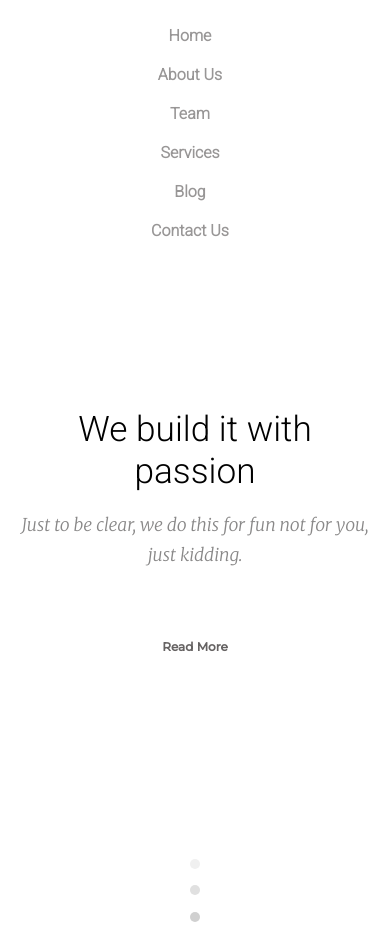
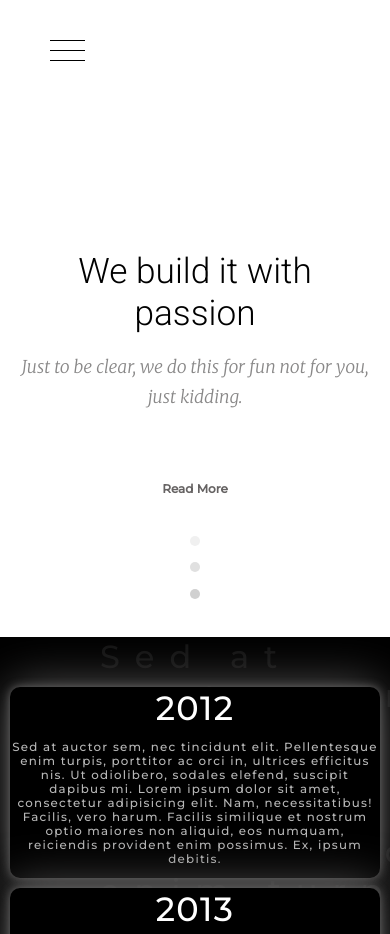
Before and after one commit to darkside1809/LP-for-Company, a plain HTML site: page index.html in a window 390 px wide. Shown: the top 934 px of the page. Drawn offline with nearby package versions, Linux system fonts and the light colour scheme; files that its build step writes are made by us from their sources.

Commit message:
add navbar

```diff
--- a/css/media-queries.css
+++ b/css/media-queries.css
@@ -1,9 +1,16 @@
 @media screen and (max-width: 992px) {
   /* header section */
   .header .menu-list {
-    flex-direction: column;
-    align-items: center;
-    position: relative;
+    display: none;
+  }
+  .header .menu-list {
+    display: none;
+  }
+  .header .nav__bar {
+    display: block;
+  }
+  .header .navbar {
+
   }
   .header .menu-list .logo {
     display: none;
--- a/css/style.css
+++ b/css/style.css
@@ -6,7 +6,7 @@ body {
   margin: 0;
   padding: 0;
   box-sizing: border-box;
-  transition: .5s ease;
+  transition: 0.5s ease;
 }
 /* Header Section */
 .header {
@@ -14,20 +14,51 @@ body {
   display: flex;
   flex-direction: column;
   justify-content: space-between;
-  height: 950px;
   width: 100%;
-  margin: 0 auto;
   background: #fff;
+}
+.header .navbar {
+  display: flex;
+  padding: 50px;
+  align-items: center;
+  max-width: 35px;
+  height: 100px;
+  cursor: pointer;
+}
+.header .nav__bar {
+  display: none;
+}
+.header .navbar .nav__row {
+  position: relative;
+  width: 100%;
+  height: 1px;
+  background: #000;
+}
+.header .navbar .nav__row::before,
+.header .navbar .nav__row::after {
+  content: '';
+  position: absolute;
+  background: #000;
+  height: 100%;
+  width: 100%;
+}
+.header .navbar .nav__row::before {
+  top: -10px;
+}
+.header .navbar .nav__row::after {
+  bottom: -10px;
 }
 .header .menu-list {
   display: flex;
-  /* position: fixed;
-  left: 15%; */
+  position: fixed;
+  width: 100%;
+  margin: 0;
   justify-content: center;
   list-style: none;
   font-family: "Roboto", sans-serif;
+  background: #fff;
+  z-index: 10;
 }
-
 .header .menu-list li {
   display: flex;
   align-items: center;
@@ -69,7 +100,8 @@ body {
   display: flex;
   flex-direction: column;
   text-align: center;
-  height: 300px;
+  padding: 150px 0;
+  margin-top: 50px;
 }
 .header .text h1 {
   margin: 0 auto;
@@ -106,7 +138,7 @@ body {
   display: flex;
   justify-content: center;
   align-items: center;
-  margin-bottom: 5%;
+  padding: 30px;
 }
 .header .ellipse .ellipse-items {
   display: flex;
@@ -137,14 +169,14 @@ body {
 }
 /* About Us Section */
 .about-us {
+  position: relative;
   display: flex;
   flex-wrap: wrap;
   justify-content: space-around;
   align-items: center;
-  position: relative;
   min-height: 1000px;
   width: 100%;
-  margin: 0 auto;
+
   background: #000;
   font-family: sans-serif;
   font-size: 1rem;
@@ -155,12 +187,13 @@ body {
 .about-us .about-cr {
   position: relative;
   display: flex;
+  height: 700px;
+  width: 100%;
   flex-wrap: wrap;
   justify-content: space-around;
   align-items: center;
+
   letter-spacing: 1.25px;
-  height: 700px;
-  width: 100%;
   z-index: 1;
 }
 .about-us .about-cr:after {
@@ -267,7 +300,7 @@ body {
   height: 1220px;
   margin: 0 auto;
   width: 100%;
-  background-image: url(img/Services-Background1.jpg);
+  background-image: url(../img/Services-Background1.jpg);
   background-repeat: no-repeat;
   background-size: cover;
   display: flex;
--- a/index.html
+++ b/index.html
@@ -4,15 +4,17 @@
 <head>
 	<meta charset="UTF-8">
 	<meta name="viewport" content="width=device-width, initial-scale=1.0">
-	<link rel="stylesheet" href="style.css">
+	<link rel="stylesheet" href="css/style.css">
 	<link rel="stylesheet" href="https://cdnjs.cloudflare.com/ajax/libs/font-awesome/5.13.0/css/all.min.css">
-	<link rel="stylesheet" href="media-queries.css">
+	<link rel="stylesheet" href="css/media-queries.css">
 	<title>PSD template</title>
 </head>
 
 <body>
-
 	<div class="header" id="Home">
+		<div class="navbar nav__bar">
+			<div class="nav__row"></div>
+		</div>
 		<ul class="menu-list">
 			<li><a href="#Home">Home</a></li>
 			<li><a href="#About_us">About Us</a></li>
--- a/js/main.js
+++ b/js/main.js
@@ -1,5 +1,5 @@
 $(function() {
-   $().click(function () {
-      $().slideDown(1000);
+   $(".navbar").click(function () {
+      $(".menu-list").toggle(300);
    });
 });
```
